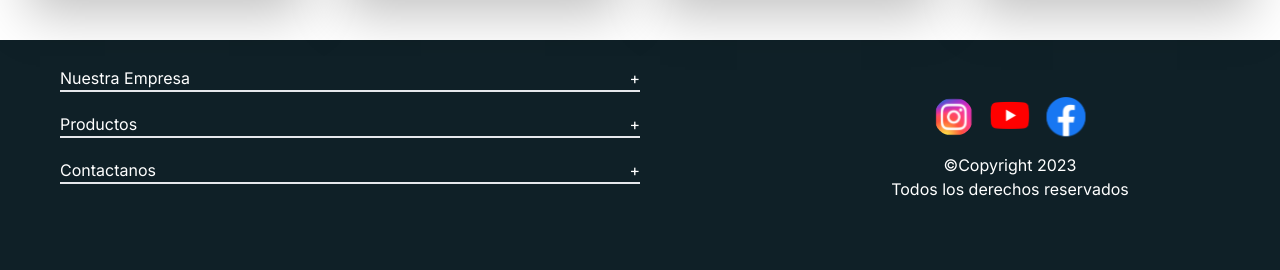
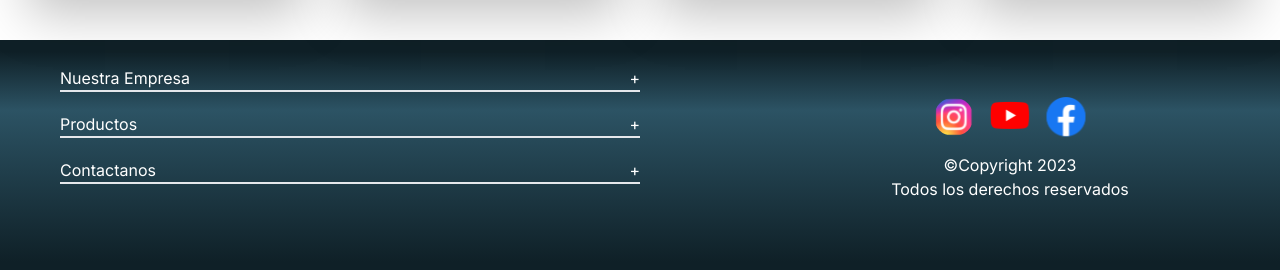
Before and after one commit to Davidmenq/ecommerce_CodiGO, a Next.js app: page / in a window 1280 px wide. Shown: the part 1242-1512 px from the top of the page. Built offline with nearby package versions, Linux system fonts and the light colour scheme; no server answers.

Commit message:
actualización de Fotter y acordeonTailwind

```diff
--- a/src/components/AcordeonTailwind.jsx
+++ b/src/components/AcordeonTailwind.jsx
@@ -15,17 +15,17 @@ const AcordeonTailwind = () => {
   }
 
   return (
-    <div className="flex flex-col h-auto w-auto justify-center items-center">
+    <div className="flex flex-col h-auto w-auto justify-center items-center ">
       {data.map((item, i) => (
-          <div key={i} className=" px-5 py-2.5 bg-[#0F2027]">
-            <div className="text-white flex justify-between items-center border-b-2 cursor-pointer"
+          <div key={i} className=" px-5 py-2.5 ">
+            <div className="text-white flex justify-between items-center border-b-2 cursor-pointer "
               onClick={()=>toggle(i)}
               >
               <h2>{item.tema}</h2>
               <span>{selected === i ?  '-' : '+'}</span>
             </div>
             <div className={selected === i
-              ?  'text-white h-auto max-h-fit transition-opacity'
+              ?  'text-white h-auto max-h-fit transition-opacity '
               : 'text-white max-h-0 overflow-hidden transition-opacity'
             }>
               {item.texto}
--- a/src/components/Footer.jsx
+++ b/src/components/Footer.jsx
@@ -4,7 +4,8 @@ import Link from 'next/link'
 
 const Footer = () => {
   return (
-    <div className='flex flex-col bg-[#0F2027] sm:grid sm:grid-cols-2 sm:pl-10'>
+    <div className='flex flex-col  sm:grid sm:grid-cols-2 sm:pl-10
+    bg-gradient-to-t from-[#0F2027] from-5%  via-[#2C5364] via-70% to-[#0F2027] to-95%'>
         <div className='flex content-center mt-4 mb-20'>
             <AcordeonTailwind />
         </div>
```
